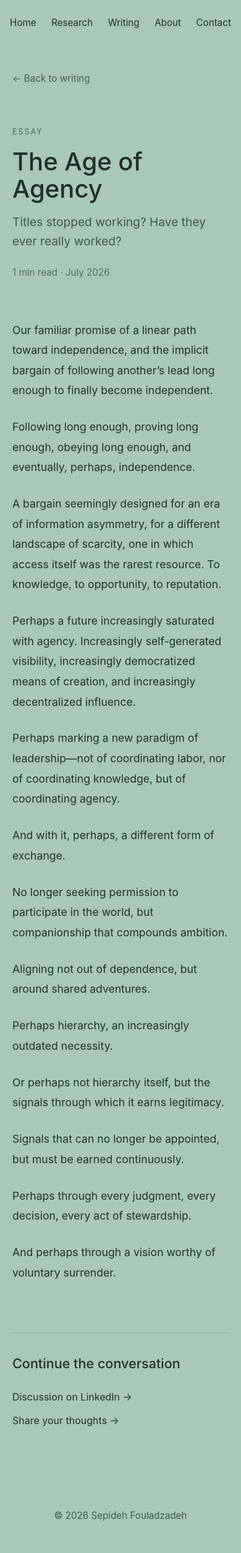
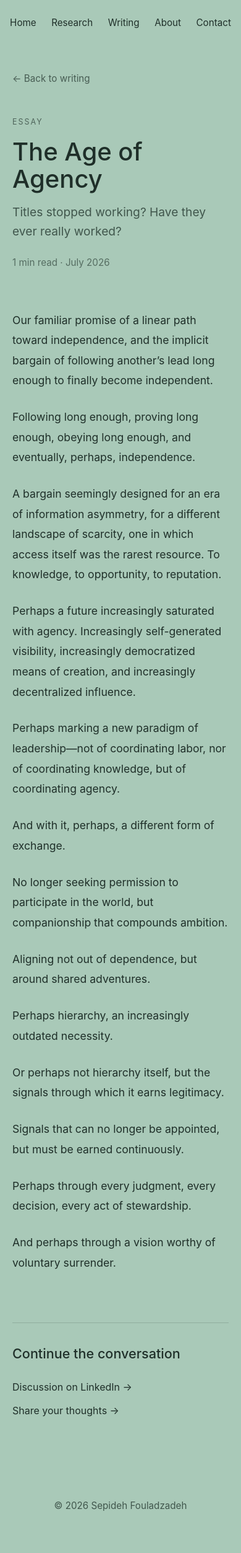
Before and after one commit to SepidehFouladzadeh/SepidehFouladzadeh.github.io, a Jekyll site: the page built from _posts/2026-07-09-age-of-agency.md, in a window 390 px wide. Shown: the whole page at 62% size. Built offline with Jekyll 4.4.1, drawn with Linux system fonts in a browser that asks for light colours.

Commit message:
Add Markdown essay page

```diff
--- a/_layouts/default.html
+++ /dev/null
@@ -1,177 +0,0 @@
-<!DOCTYPE html>
-<html lang="en">
-<head>
-  <meta charset="UTF-8">
-  <meta name="google-site-verification" content="ZvUXLFPq3iU-D207yVmmnYVKNSJ2zryPyA_jQxLYWrQ">
-  <meta name="viewport" content="width=device-width, initial-scale=1.0">
-
-  <title>{% if page.title %}{{ page.title }} | {% endif %}Sepideh Fouladzadeh</title>
-
-  <meta name="description" content="{{ page.description | default: site.description | escape }}">
-  <meta name="author" content="Sepideh Fouladzadeh">
-
-  <!-- <link rel="stylesheet" href="{{ '/assets/css/style.css' | relative_url }}"> -->
-  <style>
-    body {
-      margin: 0;
-      font-family: -apple-system, BlinkMacSystemFont, sans-serif;
-      background: #a9c9b8;
-      color: #1f2f29;
-      line-height: 1.6;
-    }
-
-    nav {
-      position: fixed;
-      top: 20px;
-      right: 40px;
-      z-index: 10;
-    }
-
-    nav a,
-    nav a:visited {
-      margin-left: 20px;
-      text-decoration: none;
-      color: #1f2f29;
-      font-size: 0.95rem;
-    }
-
-    nav a:hover {
-      opacity: 0.6;
-    }
-
-    .section-label {
-      letter-spacing: 2px;
-      text-transform: uppercase;
-      font-size: 0.78rem;
-      opacity: 0.65;
-      margin-bottom: 1rem;
-    }
-
-    .essay-page {
-      width: min(760px, calc(100% - 4rem));
-      margin: 0 auto;
-      padding: 8rem 0 5rem;
-    }
-
-    .back-link,
-    .back-link:visited {
-      display: inline-block;
-      margin-bottom: 4rem;
-      color: #1f2f29;
-      text-decoration: none;
-      font-size: 0.95rem;
-      opacity: 0.7;
-    }
-
-    .back-link:hover {
-      opacity: 0.5;
-    }
-
-    .essay-header {
-      margin-bottom: 4rem;
-    }
-
-    .essay-header h1 {
-      margin: 0 0 1rem;
-      font-size: clamp(2.5rem, 7vw, 4.5rem);
-      font-weight: 500;
-      line-height: 1.1;
-    }
-
-    .essay-description {
-      max-width: 680px;
-      margin: 0 0 1.5rem;
-      color: #40564c;
-      font-size: 1.2rem;
-    }
-
-    .essay-meta {
-      margin: 0;
-      color: #40564c;
-      font-size: 0.95rem;
-      opacity: 0.8;
-    }
-
-    .essay-content {
-      font-size: 1.1rem;
-      line-height: 1.85;
-    }
-
-    .essay-content p {
-      margin: 0 0 1.65rem;
-    }
-
-    .essay-footer {
-      margin-top: 5rem;
-      padding-top: 2rem;
-      border-top: 1px solid rgba(31, 47, 41, 0.18);
-    }
-
-    .essay-footer h2 {
-      margin: 0 0 1.5rem;
-      font-size: 1.35rem;
-      font-weight: 500;
-    }
-
-    .essay-actions {
-      display: flex;
-      flex-direction: column;
-      align-items: flex-start;
-      gap: 0.8rem;
-    }
-
-    .essay-actions a,
-    .essay-actions a:visited {
-      color: #1f2f29;
-      text-decoration: none;
-    }
-
-    .essay-actions a:hover {
-      opacity: 0.6;
-    }
-
-    footer {
-      text-align: center;
-      padding: 3rem 2rem;
-      color: #40564c;
-      font-size: 0.95rem;
-    }
-
-    @media (max-width: 700px) {
-      nav {
-        position: static;
-        text-align: center;
-        padding-top: 1.5rem;
-      }
-
-      nav a {
-        margin: 0 10px;
-      }
-
-      .essay-page {
-        width: min(100% - 2.5rem, 760px);
-        padding-top: 4rem;
-      }
-    }
-  </style>
-</head>
-<body>
-  <!-- {% include nav.html %}
-  {{ content }}
-  {% include footer.html %} -->
-
-  <nav>
-  <a href="{{ '/' | relative_url }}">Home</a>
-  <a href="{{ '/#research' | relative_url }}">Research</a>
-  <a href="{{ '/#writing' | relative_url }}">Writing</a>
-  <a href="{{ '/#about' | relative_url }}">About</a>
-  <a href="{{ '/#contact' | relative_url }}">Contact</a>
-</nav>
-
-{{ content }}
-
-<footer>
-  © 2026 Sepideh Fouladzadeh
-</footer>
-</body>
-</html>
--- a/_layouts/essay.html
+++ b/_layouts/essay.html
@@ -1,21 +1,222 @@
----
-layout: default
----
+<!DOCTYPE html>
+<html lang="en">
+<head>
+  <meta charset="UTF-8">
+
+  <meta
+    name="viewport"
+    content="width=device-width, initial-scale=1.0"
+  >
+
+  <title>{{ page.title }} | Sepideh Fouladzadeh</title>
+
+  <meta
+    name="description"
+    content="{{ page.description | escape }}"
+  >
+
+  <meta name="author" content="Sepideh Fouladzadeh">
+
+  <style>
+    html {
+      scroll-behavior: smooth;
+    }
+
+    body {
+      margin: 0;
+      font-family: -apple-system, BlinkMacSystemFont, sans-serif;
+      background: #a9c9b8;
+      color: #1f2f29;
+      line-height: 1.6;
+    }
+
+    nav {
+      position: fixed;
+      top: 20px;
+      right: 40px;
+      z-index: 10;
+    }
+
+    nav a,
+    nav a:visited {
+      margin-left: 20px;
+      color: #1f2f29;
+      font-size: 0.95rem;
+      text-decoration: none;
+    }
+
+    nav a:hover {
+      opacity: 0.6;
+    }
+
+    .essay-page {
+      width: min(760px, calc(100% - 4rem));
+      margin: 0 auto;
+      padding: 8rem 0 5rem;
+    }
+
+    .back-link,
+    .back-link:visited {
+      display: inline-block;
+      margin-bottom: 4rem;
+      color: #1f2f29;
+      font-size: 0.95rem;
+      text-decoration: none;
+      opacity: 0.7;
+    }
+
+    .back-link:hover {
+      opacity: 0.5;
+    }
+
+    .section-label {
+      margin-bottom: 1rem;
+      letter-spacing: 2px;
+      text-transform: uppercase;
+      font-size: 0.78rem;
+      opacity: 0.65;
+    }
+
+    .essay-header {
+      margin-bottom: 4rem;
+    }
+
+    .essay-header h1 {
+      margin: 0 0 1rem;
+      font-size: clamp(2.5rem, 7vw, 4.5rem);
+      font-weight: 500;
+      line-height: 1.1;
+    }
+
+    .essay-description {
+      max-width: 680px;
+      margin: 0 0 1.5rem;
+      color: #40564c;
+      font-size: 1.2rem;
+    }
+
+    .essay-meta {
+      margin: 0;
+      color: #40564c;
+      font-size: 0.95rem;
+      opacity: 0.8;
+    }
+
+    .essay-content {
+      font-size: 1.1rem;
+      line-height: 1.85;
+    }
+
+    .essay-content p {
+      margin: 0 0 1.65rem;
+    }
+
+    .essay-content h2 {
+      margin: 3.5rem 0 1.2rem;
+      font-size: 2rem;
+      font-weight: 500;
+      line-height: 1.25;
+    }
+
+    .essay-content blockquote {
+      margin: 2rem 0;
+      padding-left: 1.5rem;
+      border-left: 1px solid rgba(31, 47, 41, 0.35);
+      color: #40564c;
+    }
+
+    .essay-footer {
+      margin-top: 5rem;
+      padding-top: 2rem;
+      border-top: 1px solid rgba(31, 47, 41, 0.18);
+    }
+
+    .essay-footer h2 {
+      margin: 0 0 1.5rem;
+      font-size: 1.35rem;
+      font-weight: 500;
+    }
+
+    .essay-actions {
+      display: flex;
+      flex-direction: column;
+      align-items: flex-start;
+      gap: 0.8rem;
+    }
+
+    .essay-actions a,
+    .essay-actions a:visited {
+      color: #1f2f29;
+      text-decoration: none;
+    }
+
+    .essay-actions a:hover {
+      opacity: 0.6;
+    }
+
+    .site-footer {
+      padding: 3rem 2rem;
+      color: #40564c;
+      text-align: center;
+      font-size: 0.95rem;
+    }
+
+    @media (max-width: 700px) {
+      nav {
+        position: static;
+        padding-top: 1.5rem;
+        text-align: center;
+      }
+
+      nav a {
+        margin: 0 10px;
+      }
+
+      .essay-page {
+        width: min(100% - 2.5rem, 760px);
+        padding-top: 4rem;
+      }
+
+      .back-link {
+        margin-bottom: 3rem;
+      }
+    }
+  </style>
+</head>
+
+<body>
+
+  <nav>
+    <a href="/">Home</a>
+    <a href="/#research">Research</a>
+    <a href="/#writing">Writing</a>
+    <a href="/#about">About</a>
+    <a href="/#contact">Contact</a>
+  </nav>
 
   <main class="essay-page">
-  <a href="{{ '/#writing' | relative_url }}" class="back-link">← Back to writing</a>
+
+    <a href="/#writing" class="back-link">
+      ← Back to writing
+    </a>
 
     <article>
       <header class="essay-header">
         <div class="section-label">Essay</div>
+
         <h1>{{ page.title }}</h1>
 
         {% if page.description %}
-        <p class="essay-description">{{ page.description }}</p>
+          <p class="essay-description">
+            {{ page.description }}
+          </p>
         {% endif %}
 
         <p class="essay-meta">
-        {% if page.reading_time %}{{ page.reading_time }} · {% endif %}
+          {% if page.reading_time %}
+            {{ page.reading_time }} ·
+          {% endif %}
+
           {{ page.date | date: "%B %Y" }}
         </p>
       </header>
@@ -28,16 +229,32 @@
         <h2>Continue the conversation</h2>
 
         <div class="essay-actions">
+
           {% if page.linkedin_url %}
-          <a href="{{ page.linkedin_url }}" target="_blank" rel="noopener noreferrer">
+            <a
+              href="{{ page.linkedin_url }}"
+              target="_blank"
+              rel="noopener noreferrer"
+            >
               Discussion on LinkedIn →
             </a>
           {% endif %}
 
-        <a href="mailto:sepideh.fouladzadeh@gmail.com?subject={{ 'Feedback on ' | append: page.title | url_encode }}">
+          <a
+            href="mailto:sepideh.fouladzadeh@gmail.com?subject=Essay%20feedback"
+          >
             Share your thoughts →
           </a>
+
         </div>
       </section>
     </article>
+
   </main>
+
+  <footer class="site-footer">
+    © 2026 Sepideh Fouladzadeh
+  </footer>
+
+</body>
+</html>
--- a/index.html
+++ b/index.html
@@ -334,7 +334,8 @@
 
 
     <div class="writing-list">
-      <a href="https://www.linkedin.com/pulse/age-agency-sepideh-fouladzadeh-7pgqc" target="_blank" class="writing-item">
+      <!-- <a href="https://www.linkedin.com/pulse/age-agency-sepideh-fouladzadeh-7pgqc" target="_blank" class="writing-item"> -->
+      <a href="/essays/age-of-agency/" class="writing-item">
         <div>
           <h3>The Age of Agency</h3>
           <p>Titles stopped working? Have they ever really worked?</p>
```
Lines whose indentation alone changed are shown as unchanged.
